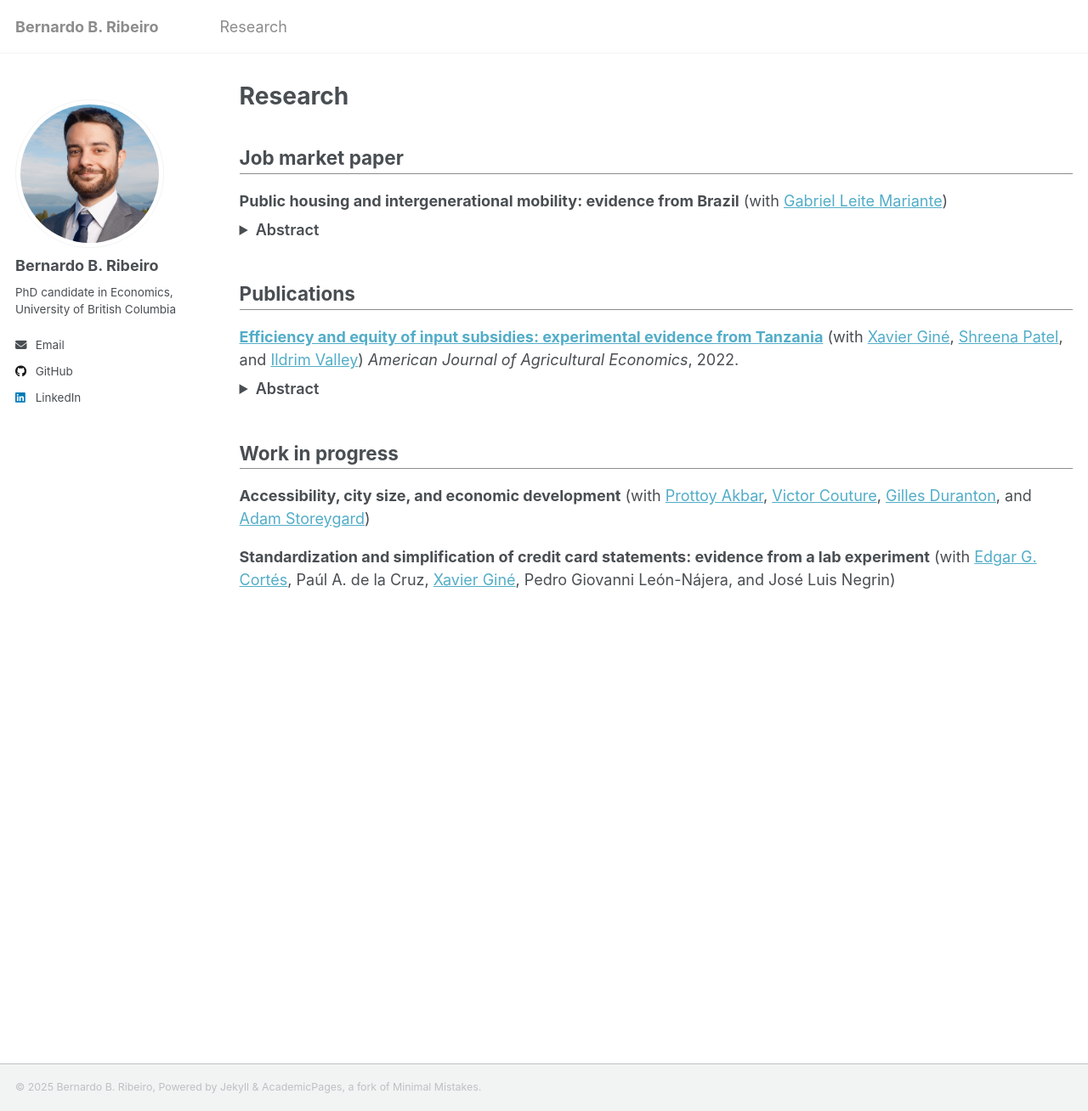
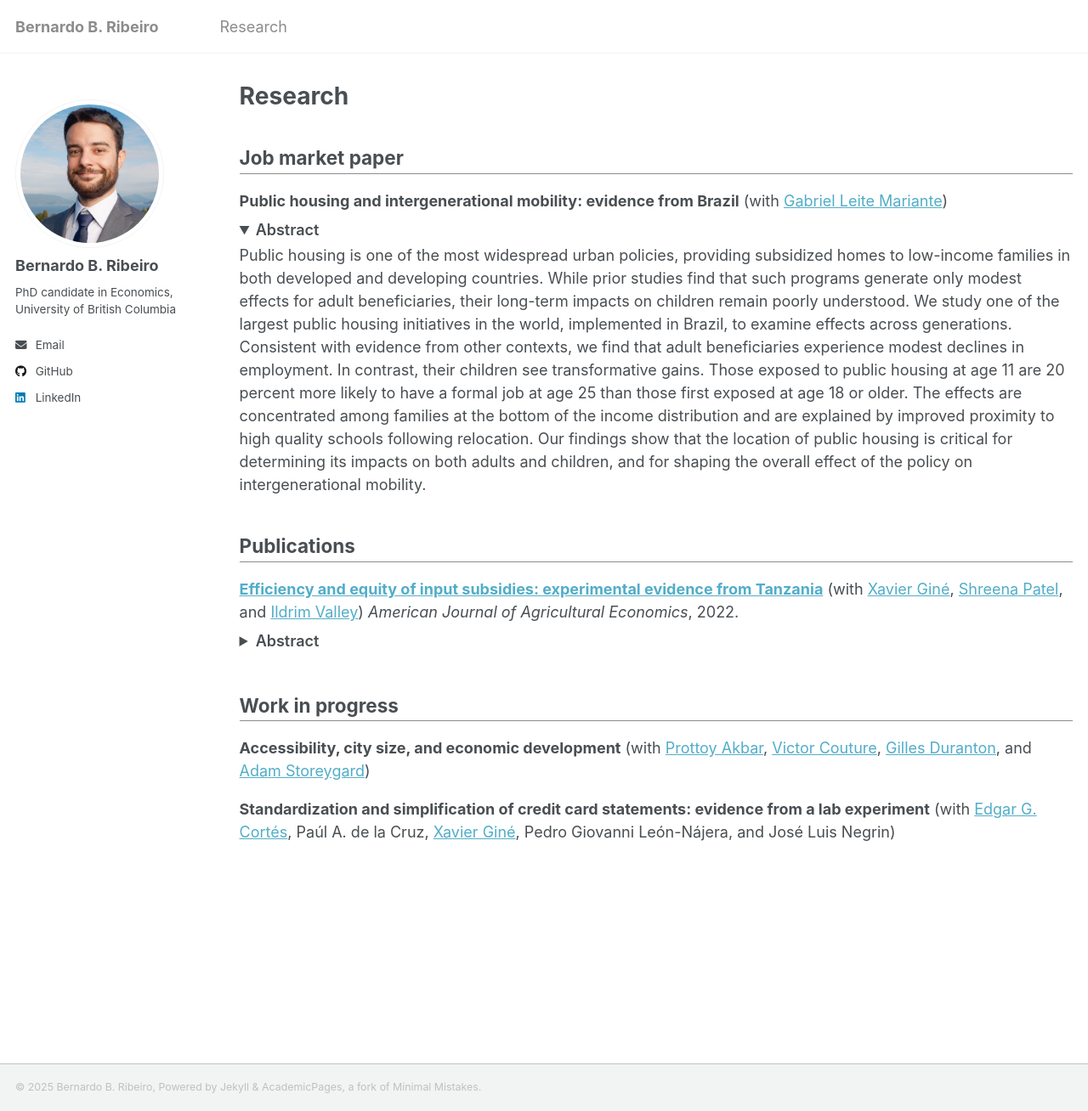
Before and after one commit to bbribeiro/bbribeiro.github.io, a Jekyll site: the page built from _pages/research.md, in a window 1280 px wide and 1308 px high. Shown: the whole window at 85% size. Built offline with Jekyll 4.4.1, drawn with Linux system fonts in a browser that asks for light colours; a script that is not in the unit is left out.

Commit message:
Update research.md

```diff
--- a/_pages/research.md
+++ b/_pages/research.md
@@ -8,7 +8,7 @@ author_profile: true
 ## Job market paper
 
 <p class="paper-title"><strong>Public housing and intergenerational mobility: evidence from Brazil</strong> (with <a href="https://www.gleitemariante.com/home">Gabriel Leite Mariante</a>)</p>
-<details class="abstract">
+<details class="abstract" open>
   <summary>Abstract</summary>
   <p>Public housing is one of the most widespread urban policies, providing subsidized homes to low-income families in both developed and developing countries. While prior studies find that such programs generate only modest effects for adult beneficiaries, their long-term impacts on children remain poorly understood. We study one of the largest public housing initiatives in the world, implemented in Brazil, to examine effects across generations. Consistent with evidence from other contexts, we find that adult beneficiaries experience modest declines in employment. In contrast, their children see transformative gains. Those exposed to public housing at age 11 are 20 percent more likely to have a formal job at age 25 than those first exposed at age 18 or older. The effects are concentrated among families at the bottom of the income distribution and are explained by improved proximity to high quality schools following relocation. Our findings show that the location of public housing is critical for determining its impacts on both adults and children, and for shaping the overall effect of the policy on intergenerational mobility.</p>
 </details>
```
